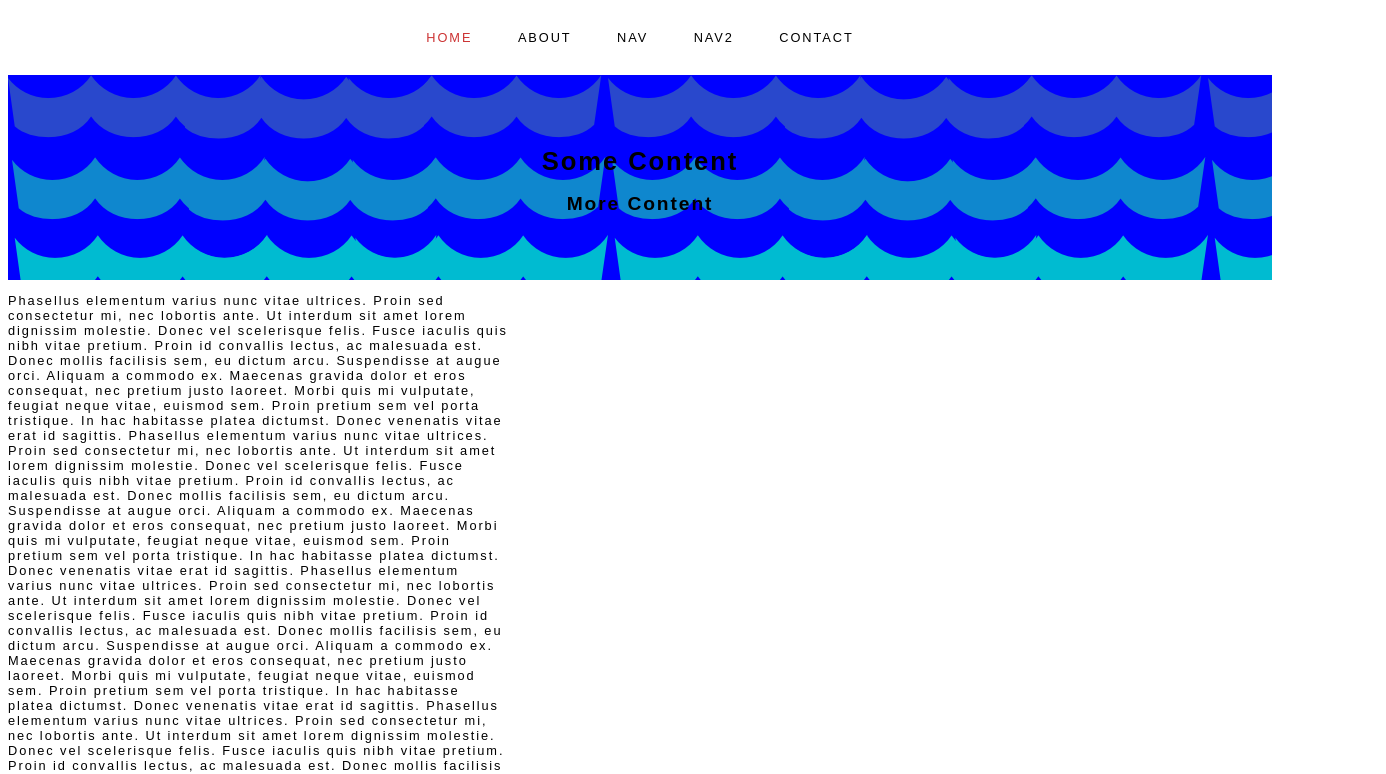
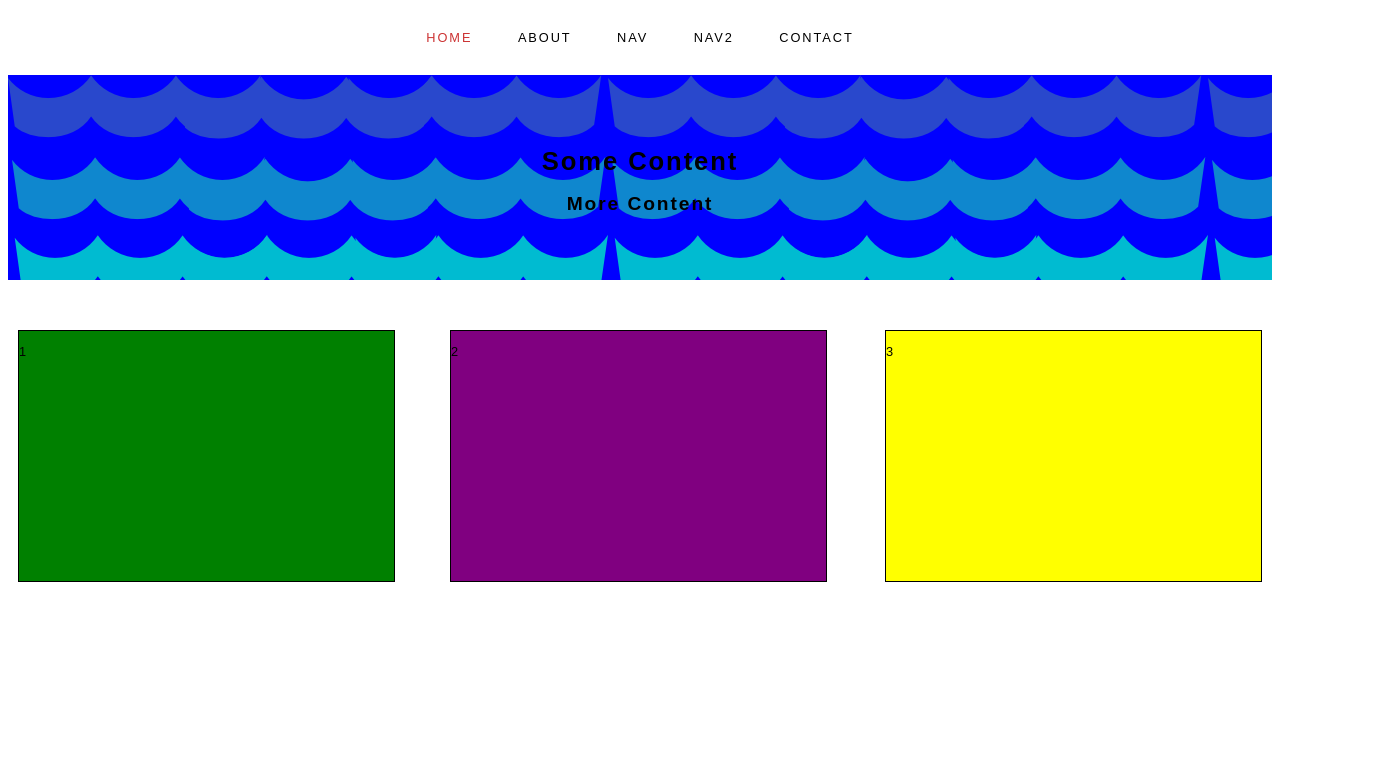
Before and after one commit to CabieM/HW3-Interests-Web-Site, a plain HTML site: page index.html in a window 1280 px wide. Shown: the top 774 px of the page, 1386 px wide, since content can reach past the window. Drawn offline with Linux system fonts and the light colour scheme.

Commit message:
Still Starting HW3

```diff
--- a/css/styles.css
+++ b/css/styles.css
@@ -16,12 +16,45 @@ body {
 	text-align: center;
 }
 
-.main {
+#main {
     height: 150px;
     padding-top: 55px;
     background-color: blue;
     background-image: url(../images/wave1.png)
 
+}
+
+#wrapper {
+	height: 350px;
+	background-color: white;
+	padding-top: 50px;
+	padding-left: 10px;
+	padding-right: 10px;
+}
+
+#container1 {
+	width: 375px;
+	height: 250px;
+	background-color: green;
+	float: left;
+	border: 1px solid;
+}
+
+#container2 {
+	width: 375px;
+	height: 250px;
+	background-color: purple;
+	float: left;
+	margin-left: 55px;
+	border: 1px solid;
+}
+
+#container3 {
+	width: 375px;
+	height: 250px;
+	background-color: yellow;
+	float: right;
+	border: 1px solid;
 }
 
 
--- a/index.html
+++ b/index.html
@@ -3,6 +3,18 @@
 <head>
 	<title></title>
 	<link rel="stylesheet" a href="css/styles.css" />
+<!-- Media query for narrow browser width -->
+<link rel="stylesheet" media="only screen and (max-width: 480px)" href="mobile.css">
+
+<!-- Media query for medium browser width -->
+<link rel="stylesheet" media="only screen and (min-width: 481px) and (max-width: 960px)" href="tablet.css">
+
+<!-- Media query for full browser width -->
+<link rel="stylesheet" media="only screen and (min-width: 961px)" href="desktop.css">
+
+<!-- Prevent smartphones from scaling pages down -->
+<meta name="viewport" content="initial-scale=1">
+
 </head>
 <body>
 
@@ -18,29 +30,22 @@
 	</div>
 
 
-<div class="main">
+<div id="main">
       <h1>Some Content</h1>
       <h2>More Content</h2>
 </div>
 
-
-
-<div id="part1">
-
-		<p>Phasellus elementum varius nunc vitae ultrices. Proin sed consectetur mi, nec lobortis ante. Ut interdum sit amet lorem dignissim molestie. Donec vel scelerisque felis. Fusce iaculis quis nibh vitae pretium. Proin id convallis lectus, ac malesuada est. Donec mollis facilisis sem, eu dictum arcu. Suspendisse at augue orci. Aliquam a commodo ex. Maecenas gravida dolor et eros consequat, nec pretium justo laoreet. Morbi quis mi vulputate, feugiat neque vitae, euismod sem. Proin pretium sem vel porta tristique. In hac habitasse platea dictumst. Donec venenatis vitae erat id sagittis.
-		Phasellus elementum varius nunc vitae ultrices. Proin sed consectetur mi, nec lobortis ante. Ut interdum sit amet lorem dignissim molestie. Donec vel scelerisque felis. Fusce iaculis quis nibh vitae pretium. Proin id convallis lectus, ac malesuada est. Donec mollis facilisis sem, eu dictum arcu. Suspendisse at augue orci. Aliquam a commodo ex. Maecenas gravida dolor et eros consequat, nec pretium justo laoreet. Morbi quis mi vulputate, feugiat neque vitae, euismod sem. Proin pretium sem vel porta tristique. In hac habitasse platea dictumst. Donec venenatis vitae erat id sagittis.
-		Phasellus elementum varius nunc vitae ultrices. Proin sed consectetur mi, nec lobortis ante. Ut interdum sit amet lorem dignissim molestie. Donec vel scelerisque felis. Fusce iaculis quis nibh vitae pretium. Proin id convallis lectus, ac malesuada est. Donec mollis facilisis sem, eu dictum arcu. Suspendisse at augue orci. Aliquam a commodo ex. Maecenas gravida dolor et eros consequat, nec pretium justo laoreet. Morbi quis mi vulputate, feugiat neque vitae, euismod sem. Proin pretium sem vel porta tristique. In hac habitasse platea dictumst. Donec venenatis vitae erat id sagittis.
-		Phasellus elementum varius nunc vitae ultrices. Proin sed consectetur mi, nec lobortis ante. Ut interdum sit amet lorem dignissim molestie. Donec vel scelerisque felis. Fusce iaculis quis nibh vitae pretium. Proin id convallis lectus, ac malesuada est. Donec mollis facilisis sem, eu dictum arcu. Suspendisse at augue orci. Aliquam a commodo ex. Maecenas gravida dolor et eros consequat, nec pretium justo laoreet. Morbi quis mi vulputate, feugiat neque vitae, euismod sem. Proin pretium sem vel porta tristique. In hac habitasse platea dictumst. Donec venenatis vitae erat id sagittis.
-		Phasellus elementum varius nunc vitae ultrices. Proin sed consectetur mi, nec lobortis ante. Ut interdum sit amet lorem dignissim molestie. Donec vel scelerisque felis. Fusce iaculis quis nibh vitae pretium. Proin id convallis lectus, ac malesuada est. Donec mollis facilisis sem, eu dictum arcu. Suspendisse at augue orci. Aliquam a commodo ex. Maecenas gravida dolor et eros consequat, nec pretium justo laoreet. Morbi quis mi vulputate, feugiat neque vitae, euismod sem. Proin pretium sem vel porta tristique. In hac habitasse platea dictumst. Donec venenatis vitae erat id sagittis.
-		Phasellus elementum varius nunc vitae ultrices. Proin sed consectetur mi, nec lobortis ante. Ut interdum sit amet lorem dignissim molestie. Donec vel scelerisque felis. Fusce iaculis quis nibh vitae pretium. Proin id convallis lectus, ac malesuada est. Donec mollis facilisis sem, eu dictum arcu. Suspendisse at augue orci. Aliquam a commodo ex. Maecenas gravida dolor et eros consequat, nec pretium justo laoreet. Morbi quis mi vulputate, feugiat neque vitae, euismod sem. Proin pretium sem vel porta tristique. In hac habitasse platea dictumst. Donec venenatis vitae erat id sagittis.
-		Phasellus elementum varius nunc vitae ultrices. Proin sed consectetur mi, nec lobortis ante. Ut interdum sit amet lorem dignissim molestie. Donec vel scelerisque felis. Fusce iaculis quis nibh vitae pretium. Proin id convallis lectus, ac malesuada est. Donec mollis facilisis sem, eu dictum arcu. Suspendisse at augue orci. Aliquam a commodo ex. Maecenas gravida dolor et eros consequat, nec pretium justo laoreet. Morbi quis mi vulputate, feugiat neque vitae, euismod sem. Proin pretium sem vel porta tristique. In hac habitasse platea dictumst. Donec venenatis vitae erat id sagittis.
-		Phasellus elementum varius nunc vitae ultrices. Proin sed consectetur mi, nec lobortis ante. Ut interdum sit amet lorem dignissim molestie. Donec vel scelerisque felis. Fusce iaculis quis nibh vitae pretium. Proin id convallis lectus, ac malesuada est. Donec mollis facilisis sem, eu dictum arcu. Suspendisse at augue orci. Aliquam a commodo ex. Maecenas gravida dolor et eros consequat, nec pretium justo laoreet. Morbi quis mi vulputate, feugiat neque vitae, euismod sem. Proin pretium sem vel porta tristique. In hac habitasse platea dictumst. Donec venenatis vitae erat id sagittis.
-
-		</p>
+<div id="wrapper">
+	<div id="container1"><p>1</p></div>
+	<div id="container2"><p>2</p></div>
+	<div id="container3"><p>3</p></div>
 
 </div>
 
 
 
+
+
+
 </body>
 </html>
```
